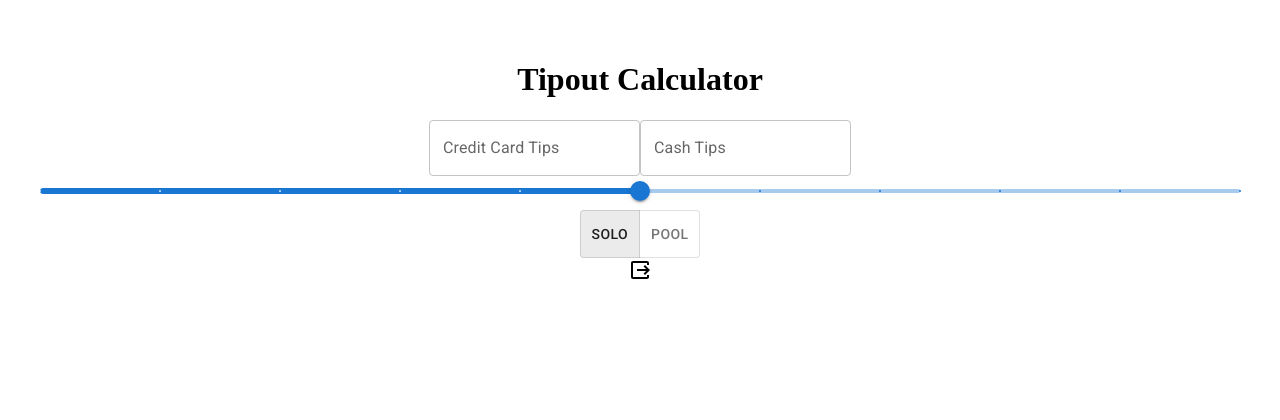
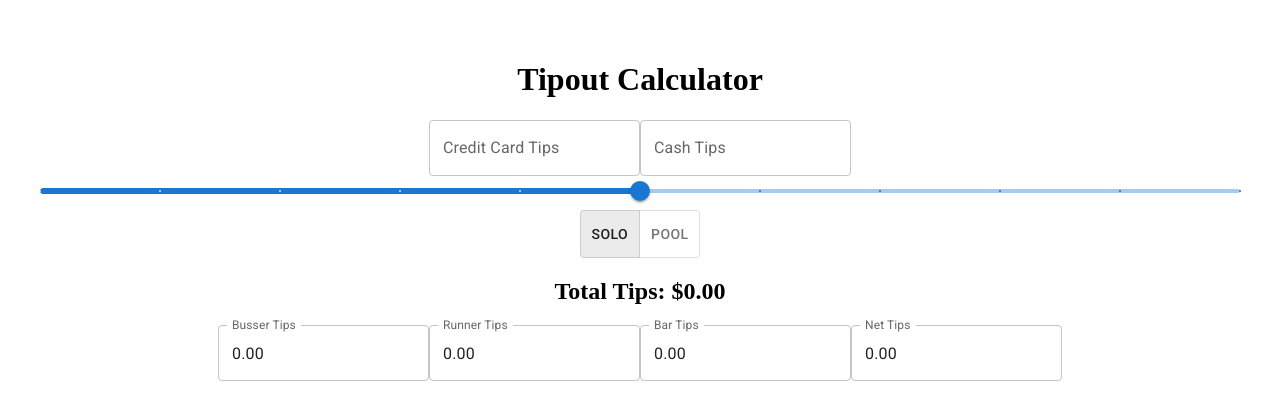
Before and after one commit to DJacobson17/Tipout, a React (Vite) app in the folder tip-tracker-mui/: page / in a window 1280 px wide. Shown: the top 420 px of the page. Built offline with nearby package versions, Linux system fonts and the light colour scheme.

Commit message:
engineered reactive output

```diff
--- a/tip-tracker-mui/src/App.jsx
+++ b/tip-tracker-mui/src/App.jsx
@@ -7,6 +7,7 @@ import { Input, Output } from "@mui/icons-material";
 import { TipoutProvider } from "./assets/components/tipoutContext";
 import InputField from "./assets/components/inputField";
 import Header from "./assets/components/header";
+import OutputField from "./assets/components/outputField";
 
 export default function App() {
   return (
@@ -15,7 +16,7 @@ export default function App() {
       <main>
         <TipoutProvider>
           <InputField />
-          <Output />
+          <OutputField />
         </TipoutProvider>
       </main>
     </div>
--- a/tip-tracker-mui/src/assets/components/inputField.jsx
+++ b/tip-tracker-mui/src/assets/components/inputField.jsx
@@ -5,7 +5,11 @@ import PartnerToggle from "./partnerToggle";
 import { useTipout } from "./tipoutContext";
 
 function InputField() {
-  const { ccTips, setCcTips, cashTips, setCashTips } = useTipout();
+  const { ccTips, setCcTips, cashTips, setCashTips, setBusser } = useTipout();
+
+  const handleBusserChange = (event) => {
+    setBusser(event.target.value);
+  };
 
   const handleCcTipsChange = (event) => {
     setCcTips(event.target.value);
@@ -29,6 +33,7 @@ function InputField() {
       />
       <Slider
         defaultValue={20}
+        onChange={handleBusserChange}
         aria-labelledby="discrete-slider"
         valueLabelDisplay="auto"
         step={1}
--- /dev/null
+++ b/tip-tracker-mui/src/assets/components/outputField.jsx
@@ -0,0 +1,78 @@
+import { useEffect, useState } from "react";
+import TextField from "@mui/material/TextField";
+
+import { useTipout } from "./tipoutContext";
+
+function OutputField() {
+  const { ccTips, cashTips, busser, partner } = useTipout();
+
+  const totalTips = Number(ccTips) + Number(cashTips);
+  console.log(totalTips);
+
+  const [barTips, setBarTips] = useState(0);
+  console.log(barTips);
+  const [busserTips, setBusserTips] = useState(0);
+  const [runnerTips, setRunnerTips] = useState(0);
+
+  const netTips = totalTips - busserTips - barTips - runnerTips;
+
+  useEffect(
+    function () {
+      setBarTips(Math.ceil(totalTips * 0.05).toFixed(2));
+      setBusserTips(Math.ceil(totalTips * (busser / 100)).toFixed(2));
+      setRunnerTips(Math.ceil(totalTips * 0.05).toFixed(2));
+    },
+    [totalTips, busser]
+  );
+  return (
+    <div className="output">
+      <h2 className="outputGroup">Total Tips: ${totalTips.toFixed(2)}</h2>
+
+      <TextField
+        label="Busser Tips"
+        id="busser"
+        type="number"
+        step={1}
+        value={busserTips}
+        onChange={(event) => setBusserTips(event.target.value)}
+      />
+
+      <TextField
+        label="Runner Tips"
+        id="runner"
+        type="number"
+        step={1}
+        value={runnerTips}
+        onChange={(event) => setRunnerTips(event.target.value)}
+      />
+
+      <TextField
+        label="Bar Tips"
+        id="bar"
+        type="number"
+        step={1}
+        value={barTips}
+        onChange={(event) => setBarTips(event.target.value)}
+      />
+      {partner == "solo" && (
+        <TextField label="Net Tips" id="net" value={`${netTips.toFixed(2)}`} />
+      )}
+      {partner == "pool" && (
+        <>
+          <TextField
+            label="Partner Tips"
+            id="partner"
+            value={`${netTips.toFixed(2) / 2}`}
+          />
+          <TextField
+            label="Net Tips"
+            id="net"
+            value={`${netTips.toFixed(2) / 2}`}
+          />
+        </>
+      )}
+    </div>
+  );
+}
+
+export default OutputField;
--- a/tip-tracker-mui/src/assets/components/tipoutContext.jsx
+++ b/tip-tracker-mui/src/assets/components/tipoutContext.jsx
@@ -7,10 +7,6 @@ function TipoutProvider({ children }) {
   const [cashTips, setCashTips] = useState("");
   const [busser, setBusser] = useState(20);
   const [partner, setPartner] = useState("solo");
-
-  const handleBusserChange = (event) => {
-    setBusser(event.target.value);
-  };
 
   const value = useMemo(() => {
     return {
@@ -22,7 +18,6 @@ function TipoutProvider({ children }) {
       setBusser,
       partner,
       setPartner,
-      handleBusserChange,
     };
   }, [ccTips, cashTips, busser, partner]);
 
```
